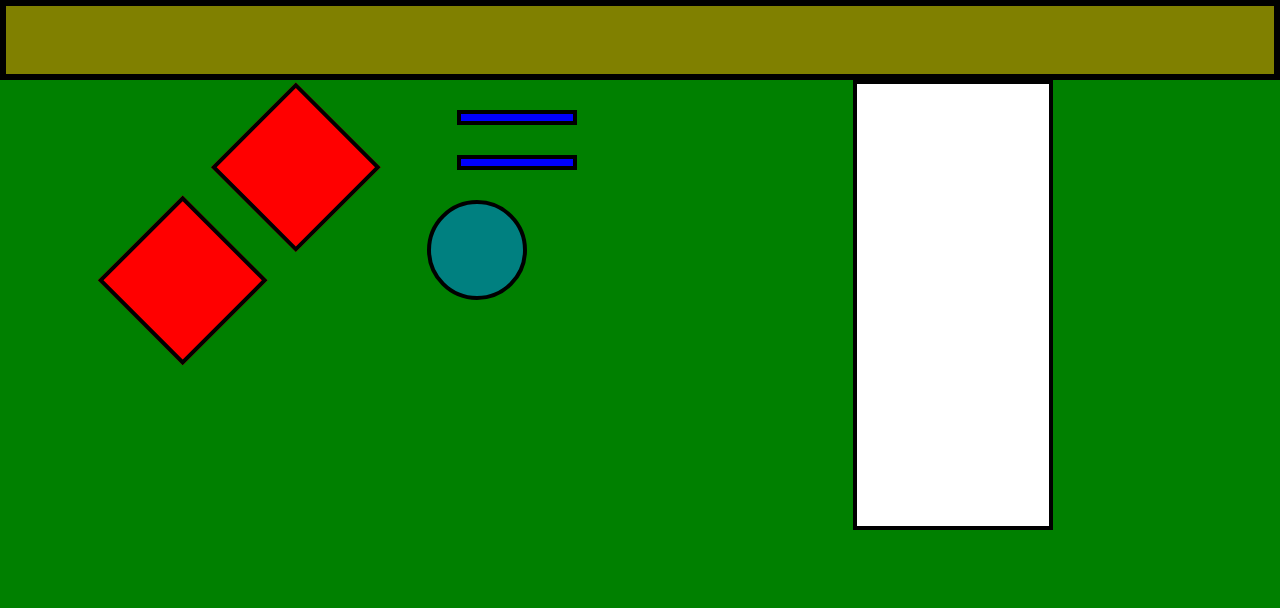
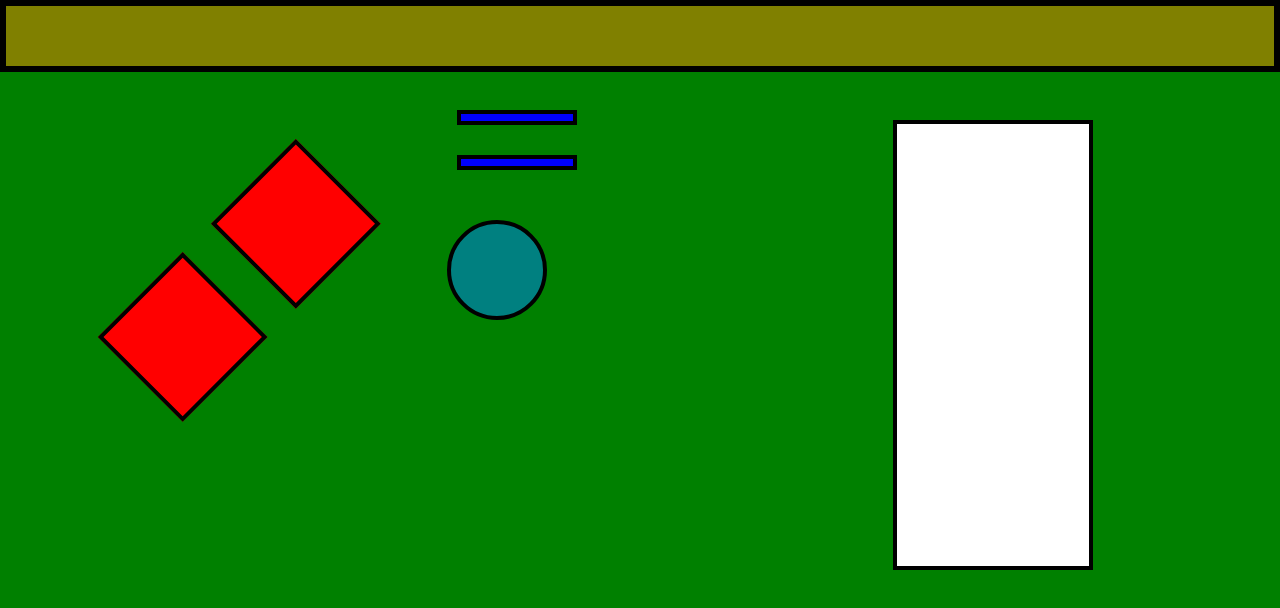
Before and after one commit to alternateved/responsive-website, a plain HTML site: page part-1/index.html in a window 1280 px wide. Drawn offline with Linux system fonts and the light colour scheme.

Commit message:
Add containers for shapes

```diff
--- a/part-1/index.html
+++ b/part-1/index.html
@@ -4,12 +4,14 @@
     <title>Simple website</title>
     <meta charset="UTF-8" />
     <meta name="viewport" content="width=device-width, initial-scale=1.0" />
-    <link rel="stylesheet" href="./style.css"/>
+    <link rel="stylesheet" href="./style.css" />
   </head>
 
   <body>
     <div class="content">
-      <div class="bar"></div>
+      <div class="bar-container">
+        <div class="bar"></div>
+      </div>
 
       <div class="diamond-container">
         <div class="diamond"></div>
@@ -20,12 +22,15 @@
         <div class="stripe-container">
           <div class="stripe"></div>
           <div class="stripe"></div>
-      </div>
-      <div class="circle"></div>
+        </div>
+        <div class="circle-container">
+          <div class="circle"></div>
+        </div>
       </div>
 
-      <div class="rectangle"></div>
+      <div class="rectangle-container">
+        <div class="rectangle"></div>
+      </div>
     </div>
   </body>
-
 </html>
--- a/part-1/style.css
+++ b/part-1/style.css
@@ -29,17 +29,23 @@ body {
   grid-template-columns: 1fr 1fr 1fr;
   grid-gap: 0px;
   height: 100vh;
+  width: 100%;
   background-color: var(--background);
 }
 
+.bar-container {
+  grid-area: header;
+}
+
 .bar {
-  grid-area: header;
+  padding: 30px;
   border: 6px solid black;
   background-color: var(--bar);
 }
 
 .diamond-container {
   grid-area: left;
+  padding: 40px;
   transform: rotate(45deg);
 }
 
@@ -63,6 +69,9 @@ body {
   background-color: var(--stripe);
 }
 
+.circle-container {
+  padding: 20px;
+}
 .circle {
   width: 100px;
   height: 100px;
@@ -71,6 +80,11 @@ body {
   background-color: var(--circle);
 }
 
+.rectangle-container {
+  grid-area: right;
+  padding: 40px;
+}
+
 .rectangle {
   width: 200px;
   height: 450px;
```
